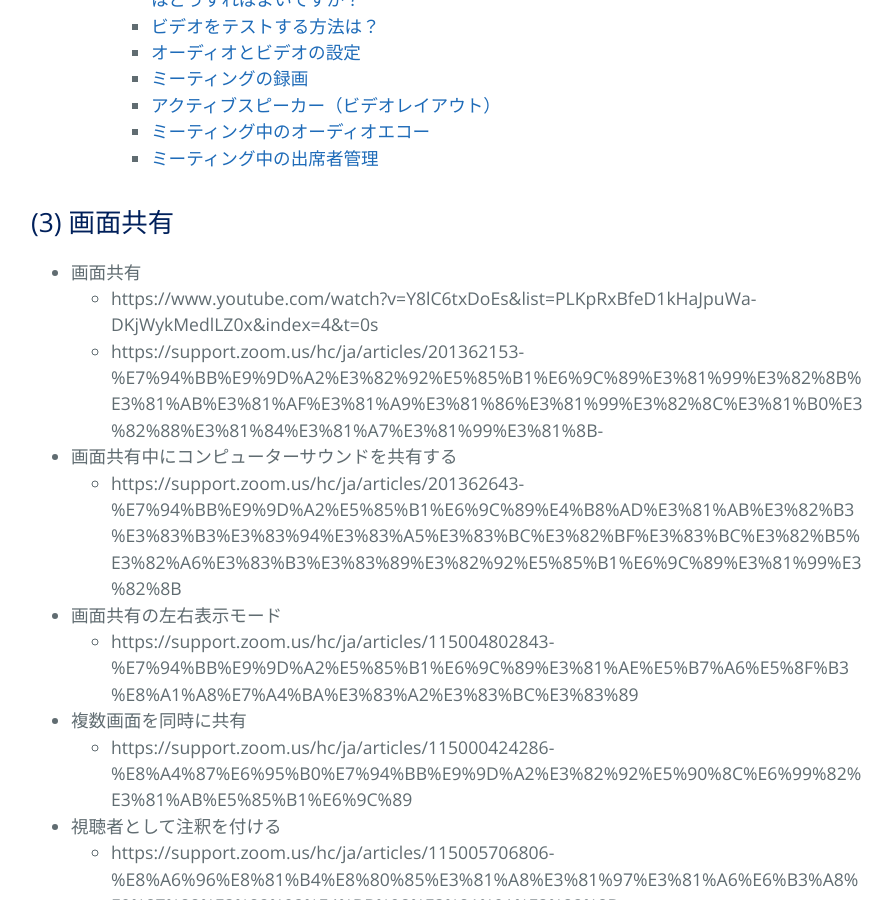
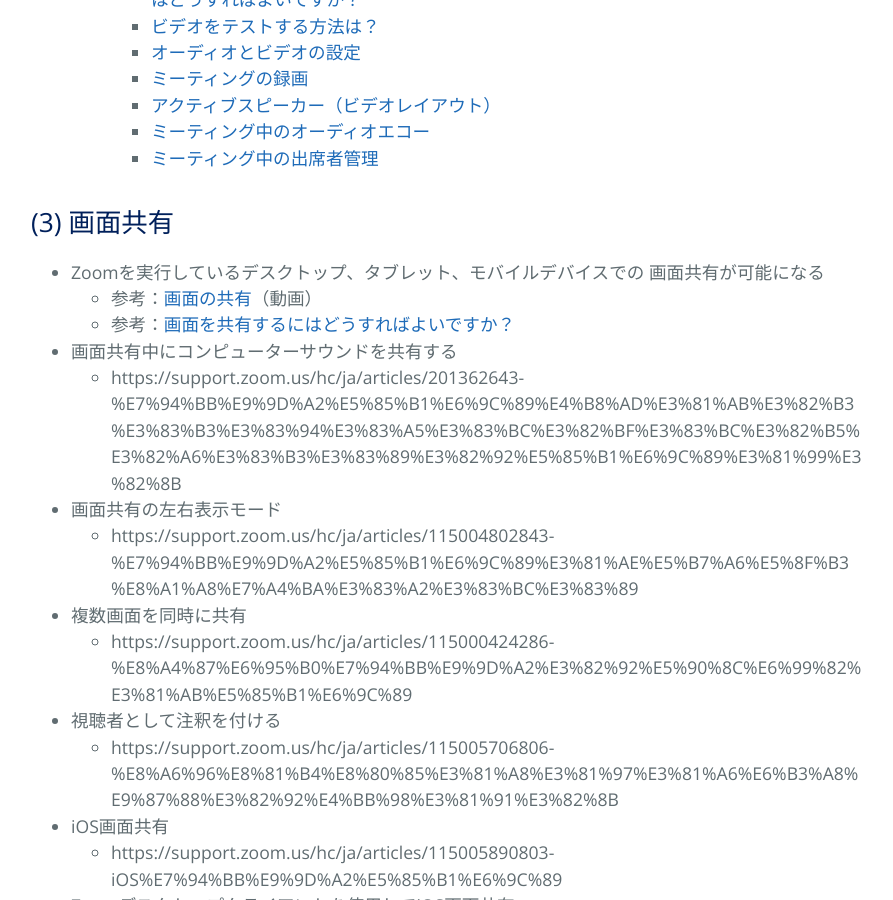
Before and after one commit to kyoto-u/online-edu, a Jekyll site: the page built from b_zoom_own.md, in a window 1280 px wide and 900 px high, scrolled down 1967 px. Shown: the whole window, without its empty margins (193-1086 px from the left). Built offline with Jekyll 4.4.1, drawn with Linux system fonts in a browser that asks for light colours.

Commit message:
Update b_zoom_own.md

```diff
--- a/b_zoom_own.md
+++ b/b_zoom_own.md
@@ -72,9 +72,9 @@ title: {{ site.name }}
 
 
 ## (3) 画面共有
- - 画面共有
-    - https://www.youtube.com/watch?v=Y8lC6txDoEs&list=PLKpRxBfeD1kHaJpuWa-DKjWykMedlLZ0x&index=4&t=0s
-    - https://support.zoom.us/hc/ja/articles/201362153-%E7%94%BB%E9%9D%A2%E3%82%92%E5%85%B1%E6%9C%89%E3%81%99%E3%82%8B%E3%81%AB%E3%81%AF%E3%81%A9%E3%81%86%E3%81%99%E3%82%8C%E3%81%B0%E3%82%88%E3%81%84%E3%81%A7%E3%81%99%E3%81%8B-
+ - Zoomを実行しているデスクトップ、タブレット、モバイルデバイスでの 画面共有が可能になる
+    - 参考：[画面の共有](https://www.youtube.com/watch?v=Y8lC6txDoEs&list=PLKpRxBfeD1kHaJpuWa-DKjWykMedlLZ0x&index=4&t=0s)（動画）
+    - 参考：[画面を共有するにはどうすればよいですか？](https://support.zoom.us/hc/ja/articles/201362153-%E7%94%BB%E9%9D%A2%E3%82%92%E5%85%B1%E6%9C%89%E3%81%99%E3%82%8B%E3%81%AB%E3%81%AF%E3%81%A9%E3%81%86%E3%81%99%E3%82%8C%E3%81%B0%E3%82%88%E3%81%84%E3%81%A7%E3%81%99%E3%81%8B-)
 - 画面共有中にコンピューターサウンドを共有する
     - https://support.zoom.us/hc/ja/articles/201362643-%E7%94%BB%E9%9D%A2%E5%85%B1%E6%9C%89%E4%B8%AD%E3%81%AB%E3%82%B3%E3%83%B3%E3%83%94%E3%83%A5%E3%83%BC%E3%82%BF%E3%83%BC%E3%82%B5%E3%82%A6%E3%83%B3%E3%83%89%E3%82%92%E5%85%B1%E6%9C%89%E3%81%99%E3%82%8B
  - 画面共有の左右表示モード
```
